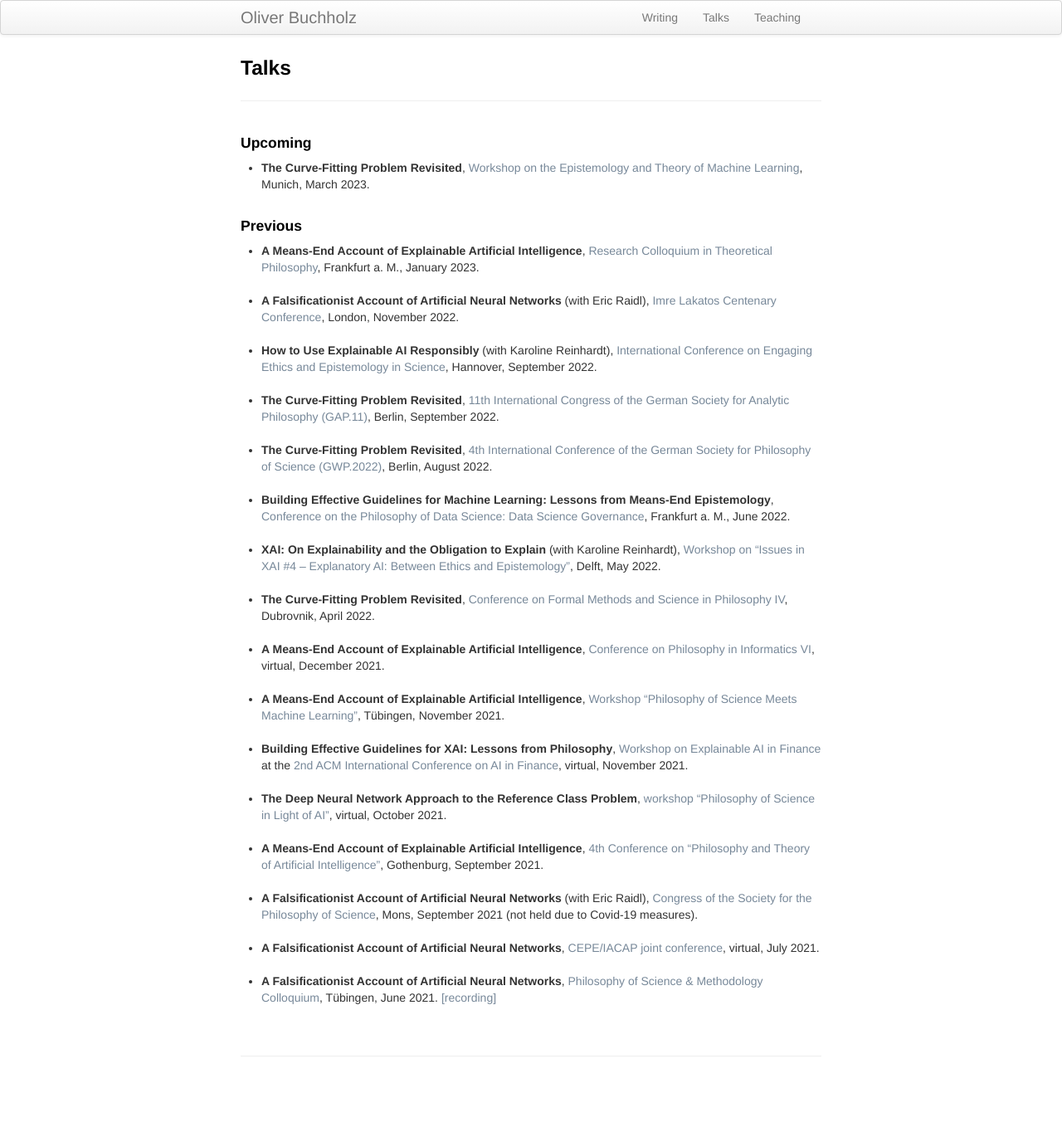
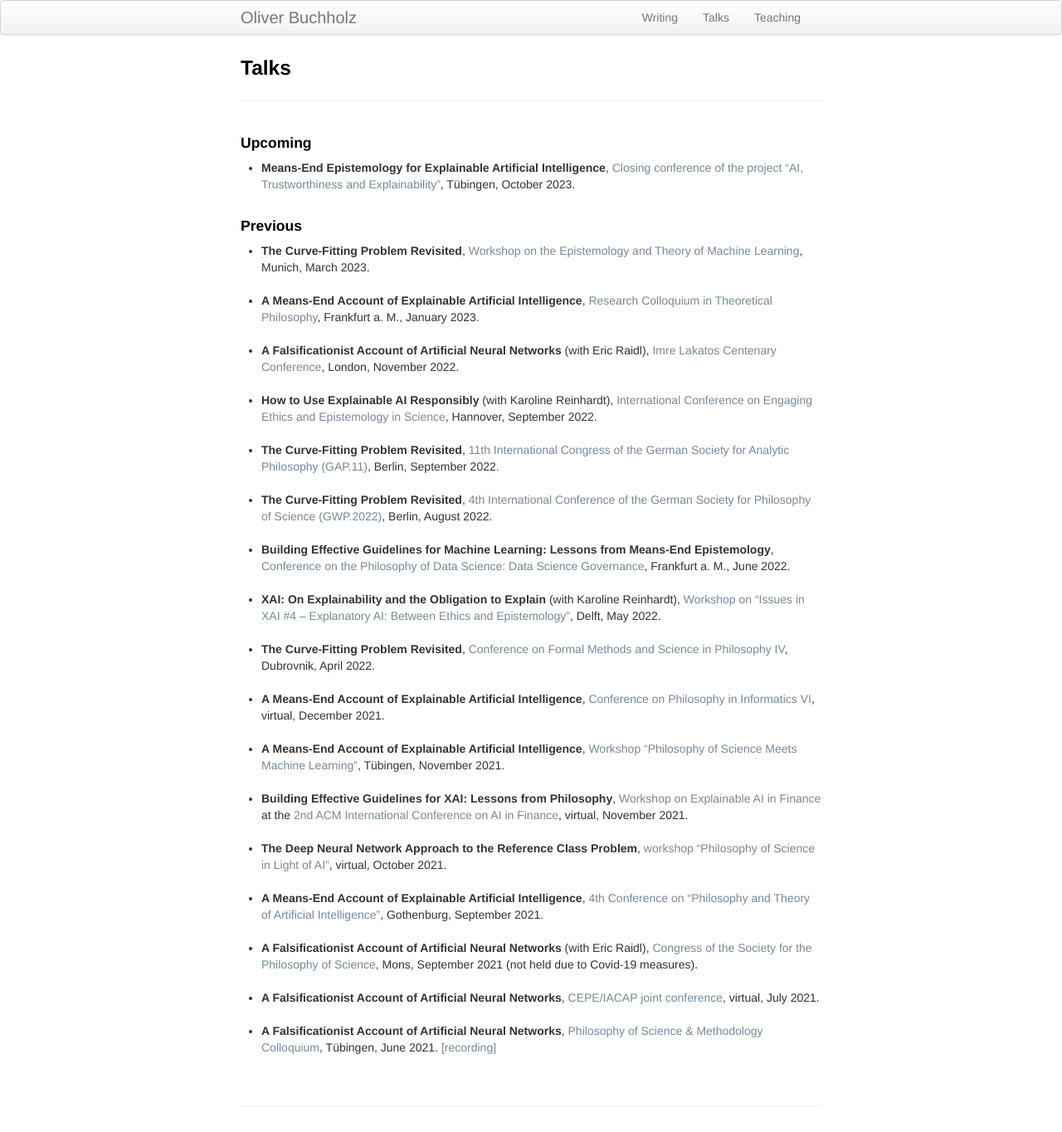
Before and after one commit to oliverbuchholz/oliverbuchholz.github.io, a Jekyll site: the page built from pages/talks.md, in a window 1280 px wide. Shown: the whole page at 83% size. Built offline with Jekyll 4.4.1, drawn with Linux system fonts in a browser that asks for light colours; before the commit the page ends 1304 px from its top, so only the background shows below that.

Commit message:
Update talks.md

```diff
--- a/pages/talks.md
+++ b/pages/talks.md
@@ -7,7 +7,7 @@ description: Oliver Buchholz | Talks
 <h4>Upcoming</h4>
 
 <ul>
-<li><b>The Curve-Fitting Problem Revisited</b>, <a href="https://www.mcmp.philosophie.uni-muenchen.de/events/workshops/container/ml_2023/index.html" target="_blank">Workshop on the Epistemology and Theory of Machine Learning</a>, Munich, March 2023.<br><br>
+<li><b>Means-End Epistemology for Explainable Artificial Intelligence</b>, <a href="https://sites.google.com/view/aiteproject/closing-conference" target="_blank">Closing conference of the project &ldquo;AI, Trustworthiness and Explainability&rdquo;</a>, T&uuml;bingen, October 2023.<br><br>
 </li>
 </ul>
 
@@ -16,6 +16,9 @@ description: Oliver Buchholz | Talks
 <h4>Previous</h4>
 
 <ul>
+<li><b>The Curve-Fitting Problem Revisited</b>, <a href="https://www.mcmp.philosophie.uni-muenchen.de/events/workshops/container/ml_2023/index.html" target="_blank">Workshop on the Epistemology and Theory of Machine Learning</a>, Munich, March 2023.<br><br>
+</li>
+
 <li><b>A Means-End Account of Explainable Artificial Intelligence</b>, <a href="https://qis.server.uni-frankfurt.de/qisserver/rds?state=verpublish&status=init&vmfile=no&moduleCall=webInfo&publishConfFile=webInfo&publishSubDir=veranstaltung&veranstaltung.veranstid=340155" target="_blank">Research Colloquium in Theoretical Philosophy</a>, Frankfurt a. M., January 2023.<br><br>
 </li>
 
```
